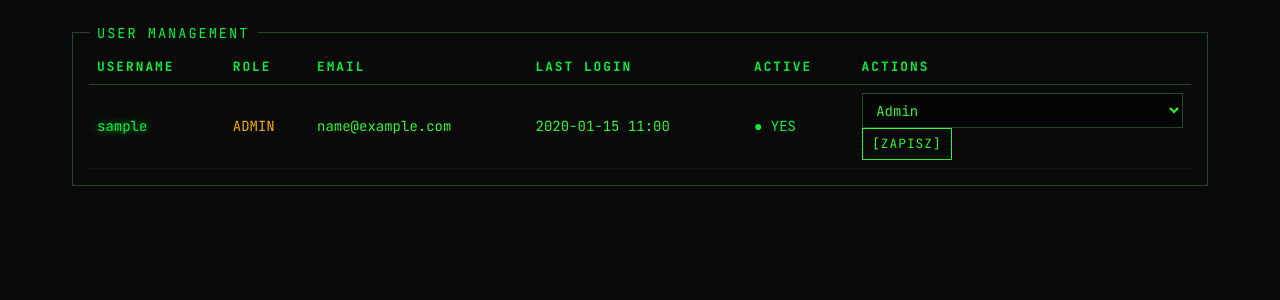
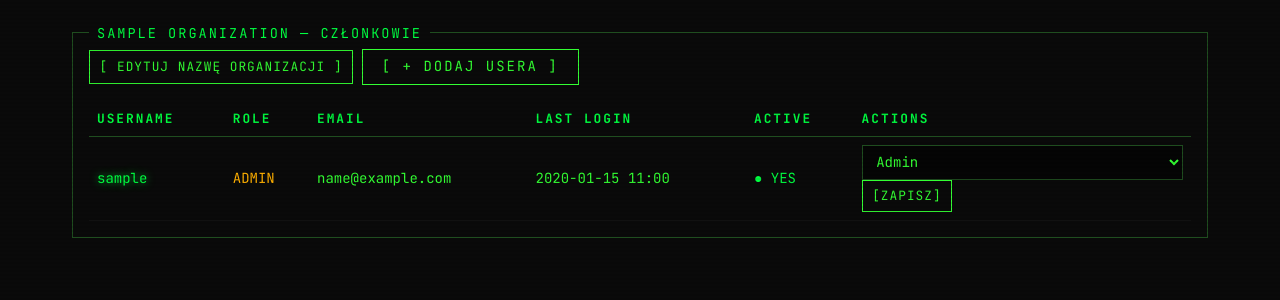
Before and after one commit to TMaskpl/tmask-tt, a Django app: page /accounts/users/ in a window 1280 px wide. Shown: the part 82-382 px from the top of the page. Run offline with Django 5.2, Linux system fonts and the light colour scheme; a user stored in the database is signed in; tables that the repository leaves empty hold one stand-in row (values such as "Sample post"); parts of the project's set-up code (start-up, migrations or seed data) failed here and were passed over.

Commit message:
feat: show organization name and add-user link on User Management page

```diff
--- a/services/web/apps/accounts/views.py
+++ b/services/web/apps/accounts/views.py
@@ -13,6 +13,7 @@ from .permissions import require_role
 from .models import ROLE_ADMIN, ROLE_CHOICES
 from utils.url_validator import block_private_url
 from apps.api.models import ApiToken, MAX_TOKENS_PER_USER
+from apps.organization.models import get_organization
 
 PROFILE_URL = 'accounts:profile'
 USERS_LIST = 'accounts:users'
@@ -48,7 +49,11 @@ def logout_view(request):
 def users_list(request):
     User = get_user_model()
     users = User.objects.all().order_by('username')
-    return render(request, 'users/list.html', {'users': users, 'role_choices': ROLE_CHOICES})
+    return render(request, 'users/list.html', {
+        'users': users,
+        'role_choices': ROLE_CHOICES,
+        'organization': get_organization(),
+    })
 
 
 @require_role(ROLE_ADMIN)
--- a/services/web/templates/users/list.html
+++ b/services/web/templates/users/list.html
@@ -2,7 +2,11 @@
 {% block title %}USERS — ADMIN{% endblock %}
 {% block content %}
 <div class="box">
-  <span class="box-title">USER MANAGEMENT</span>
+  <span class="box-title">{{ organization.name|upper }} — CZŁONKOWIE</span>
+  <div class="toolbar" style="margin-bottom:1rem;">
+    <a href="{% url 'organization:settings' %}" class="btn btn-small">[ EDYTUJ NAZWĘ ORGANIZACJI ]</a>
+    <a href="{% url 'accounts:user_create' %}" class="btn">[ + DODAJ USERA ]</a>
+  </div>
   <table>
     <thead>
       <tr><th>USERNAME</th><th>ROLE</th><th>EMAIL</th><th>LAST LOGIN</th><th>ACTIVE</th><th>ACTIONS</th></tr>
```
Also changed, not shown: services/web/apps/accounts/tests/test_views.py (+15 -0 lines).
